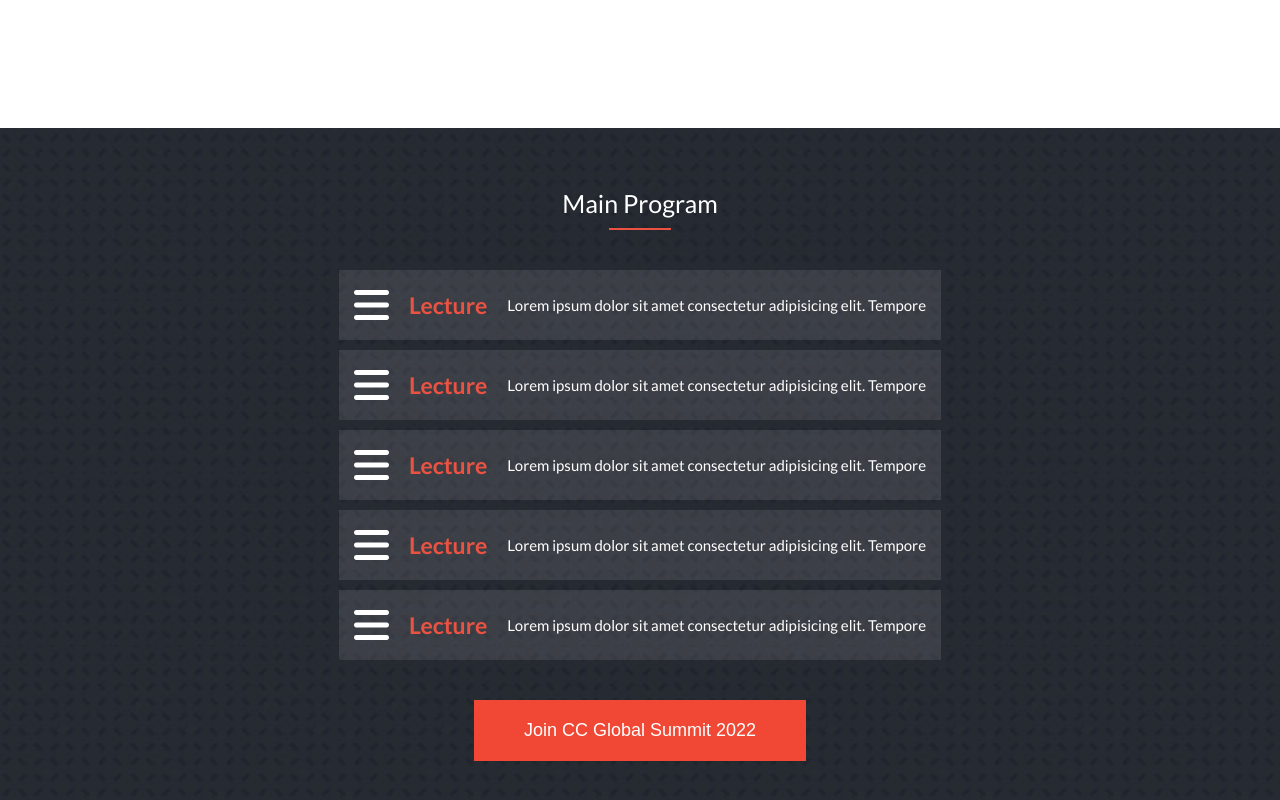
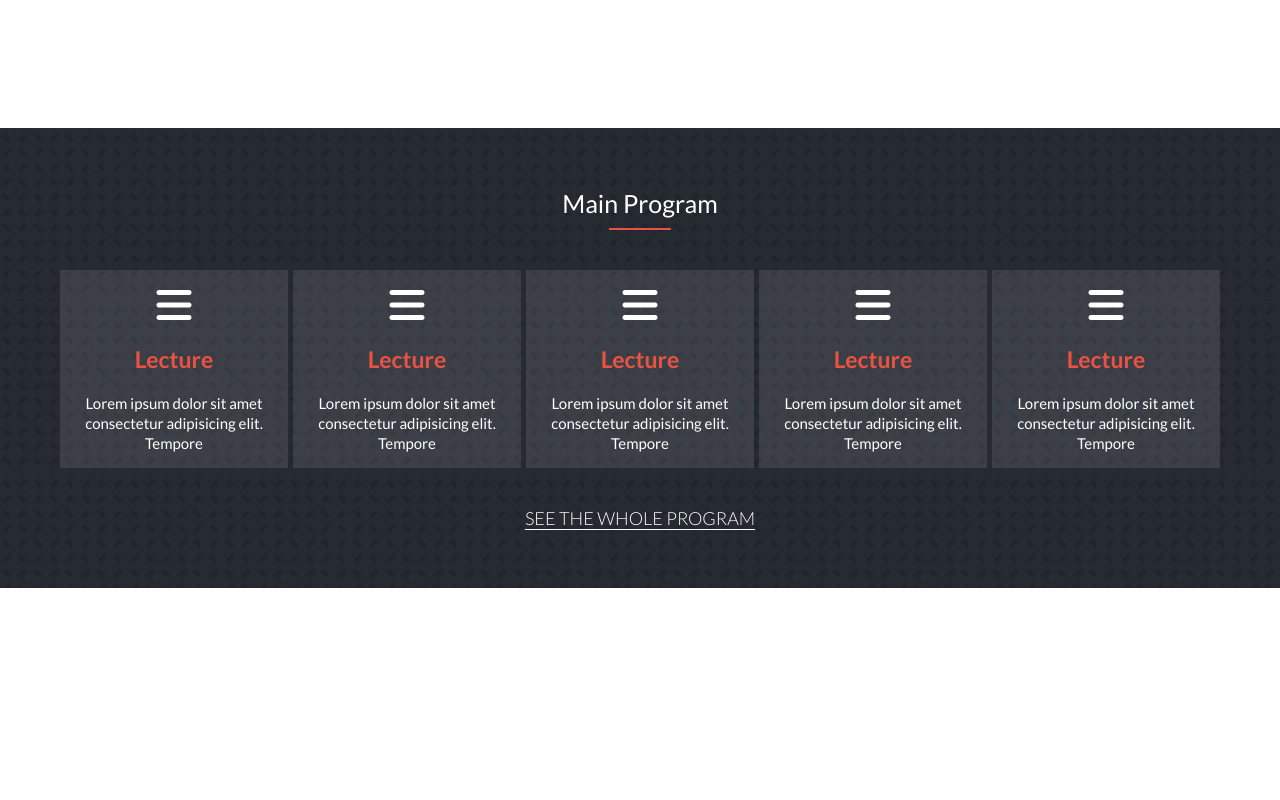
Before and after one commit to Chrissiku/Conferencing-webiste, a website: page index.html in a window 1280 px wide. Shown: the part 752-1552 px from the top of the page. After the commit the page ends 1340 px from the top, so only its background shows below. Drawn offline with Linux system fonts and the light colour scheme.

Commit message:
Implement the program section for the desktop version

```diff
--- a/css/style.css
+++ b/css/style.css
@@ -227,6 +227,11 @@ section.program .program-content .program-card {
   background-color: rgba(255, 255, 255, 0.103);
   padding: 15px;
   font-family: "Lato";
+  transition: all 0.3s ease-in-out;
+}
+
+section.program .program-content .program-card:hover {
+  border: 1px solid #fff;
 }
 
 section.program .program-content .program-card span i {
@@ -263,12 +268,17 @@ section.program .btn:hover {
   font-size: 18px;
 }
 
+section.program .btn1 {
+  display: none;
+}
+
 /* Media queries for desktop version */
 
 @media screen and (min-width: 768px) {
   header {
     position: fixed;
     width: 100%;
+    background: #fff;
     box-shadow: 0 0 3px rgba(0, 0, 0, 0.4);
   }
 
@@ -428,4 +438,102 @@ section.program .btn:hover {
     font-weight: 500;
     line-height: 20px;
   }
+
+  /* Program section */
+
+  section.program {
+    display: flex;
+    flex-direction: column;
+    justify-content: space-between;
+    align-items: center;
+    gap: 40px;
+    background-image: url("../images/bg_program.PNG");
+    padding: 60px 10px 60px 10px;
+  }
+
+  section.program .title {
+    display: flex;
+    flex-direction: column;
+    justify-content: space-between;
+    align-items: center;
+    gap: 10px;
+    color: #fff;
+  }
+
+  section.program .title h2 {
+    font-family: "Lato", sans-serif;
+    font-size: 25px;
+    font-weight: 400;
+  }
+
+  section.program .title .line {
+    border: 1px solid #ec5242;
+    width: 40%;
+  }
+
+  section.program .program-content {
+    display: flex;
+    flex-direction: row;
+    justify-content: space-between;
+    align-items: center;
+    gap: 5px;
+    padding: 0 50px;
+  }
+
+
+  section.program .program-content .program-card {
+    display: flex;
+    flex-direction: column;
+    justify-content: space-between;
+    align-items: center;
+    gap: 20px;
+    background-color: rgba(255, 255, 255, 0.103);
+    padding: 15px;
+    font-family: "Lato";
+    transition: all 0.5s ease;
+  }
+
+  section.program .program-content .program-card:hover {
+    border: 1px solid #fff;
+  }
+
+  section.program .program-content .program-card span i {
+    font-size: 40px;
+    color: #fff;
+  }
+
+  section.program .program-content .program-card h3 {
+    font-size: 23px;
+    color: #ec5242;
+  }
+
+  section.program .program-content .program-card p {
+    text-align: center  ;
+    font-size: 15px;
+    font-weight: 500;
+    line-height: 20px;
+    color: #fff;
+  }
+
+  section.program .btn {
+    display: none;
+  }
+
+  section.program .btn1 {
+    display: block;
+    border: none;
+    background: none;
+    color: #fff;
+    text-decoration: underline;
+    text-underline-position: under;
+    font-family: 'Lato',sans-serif;
+    font-weight: 300;
+    font-size: 18px;
+    line-height: 20px;
+    transition: all 0.5s ease;
+  }
+
+  section.program .btn1:hover {
+    color: #ec5242;
+  }
 }
--- a/index.html
+++ b/index.html
@@ -85,6 +85,7 @@
 
       <!-- Envent Program section -->
       <section class="program">
+
         <div class="title">
           <h2>Main Program</h2>
           <span class="line"></span>
@@ -126,8 +127,11 @@
               Lorem ipsum dolor sit amet consectetur adipisicing elit. Tempore
             </p>
           </div>
+
+
         </div>
         <button type="button" class="btn">Join CC Global Summit 2022</button>
+        <button type="button" class="btn1">SEE THE WHOLE PROGRAM</button>
       </section>
     </main>
     <script src="js/main.js"></script>
```
